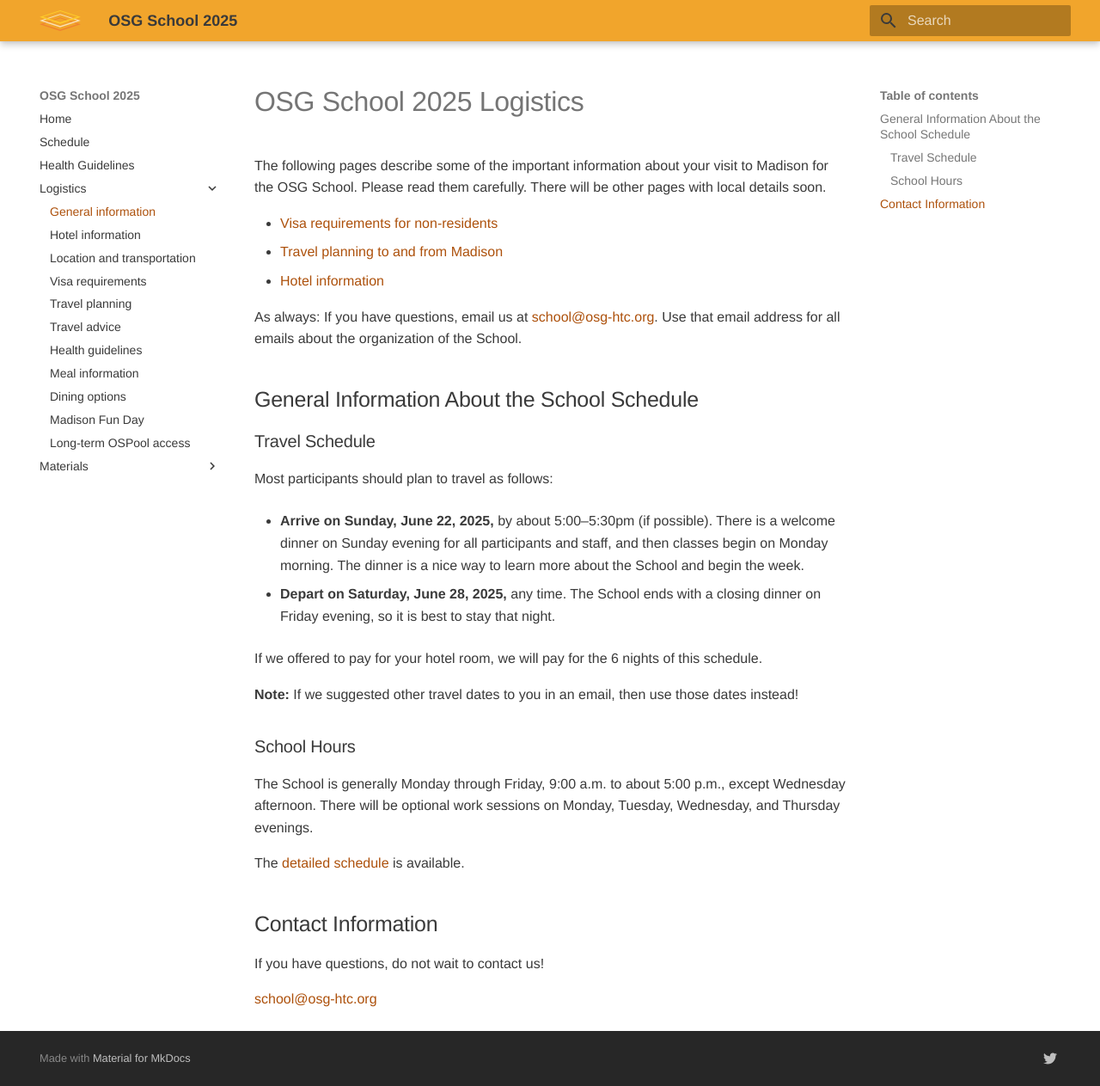
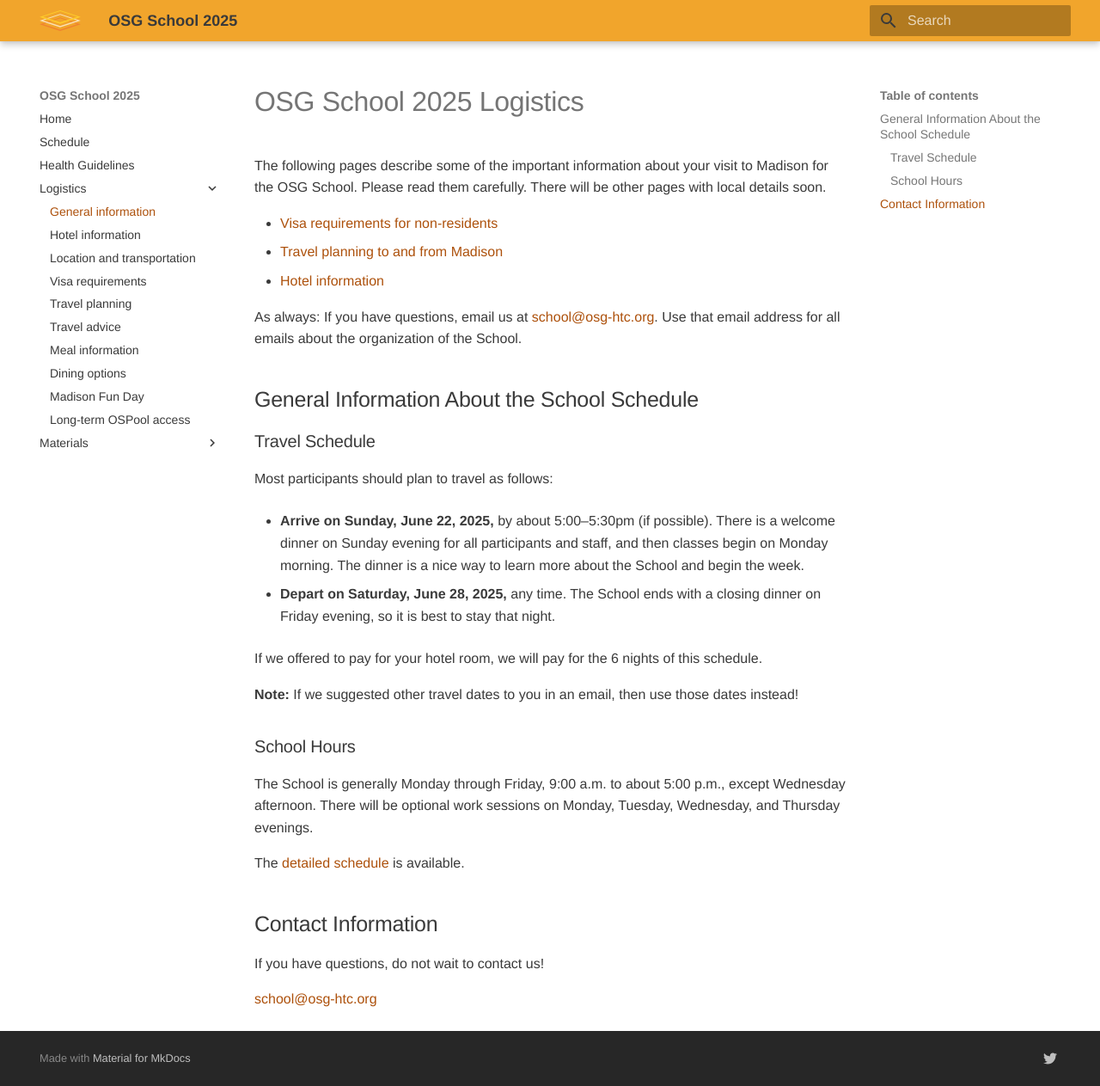
Before and after one commit to osg-htc/school-2025, an MkDocs documentation site: the page built from docs/logistics/index.md, in a window 1280 px wide and 1263 px high. Shown: the whole window at 86% size. Built offline with MkDocs 1.6.1 and Material for MkDocs 9.7.7, drawn with Linux system fonts in a browser that asks for light colours.

Commit message:
Removed duplicate nav link to health

```diff
--- a/mkdocs.yml
+++ b/mkdocs.yml
@@ -51,7 +51,6 @@ nav:
     - Visa requirements:            logistics/visas.md
     - Travel planning:              logistics/travel-planning.md
     - Travel advice:                logistics/travel-advice.md
-    - Health guidelines:            logistics/health.md
     - Meal information:             logistics/meals.md
     - Dining options:               logistics/dining.md
     - Madison Fun Day:              logistics/fun-day.md
```
